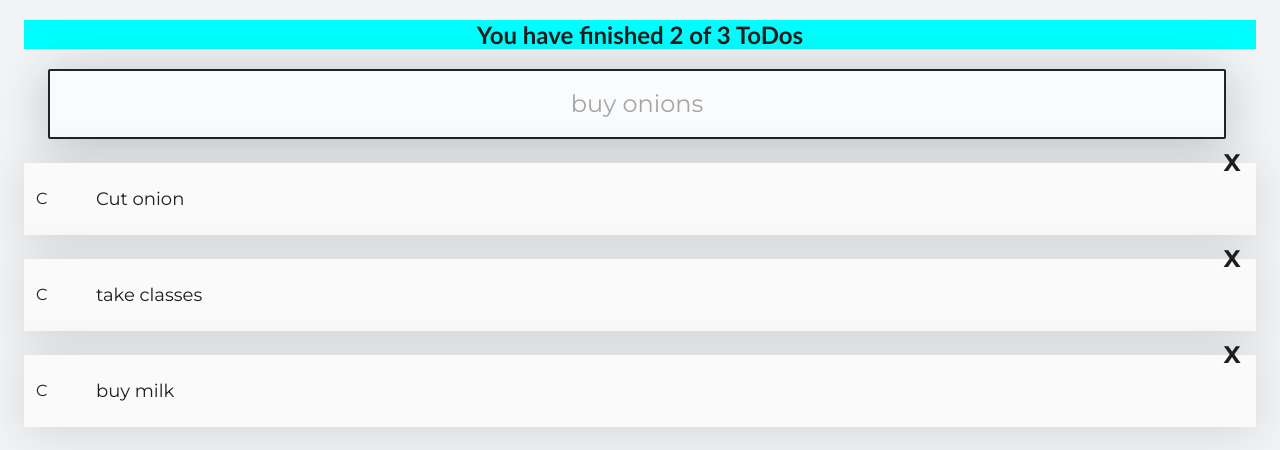
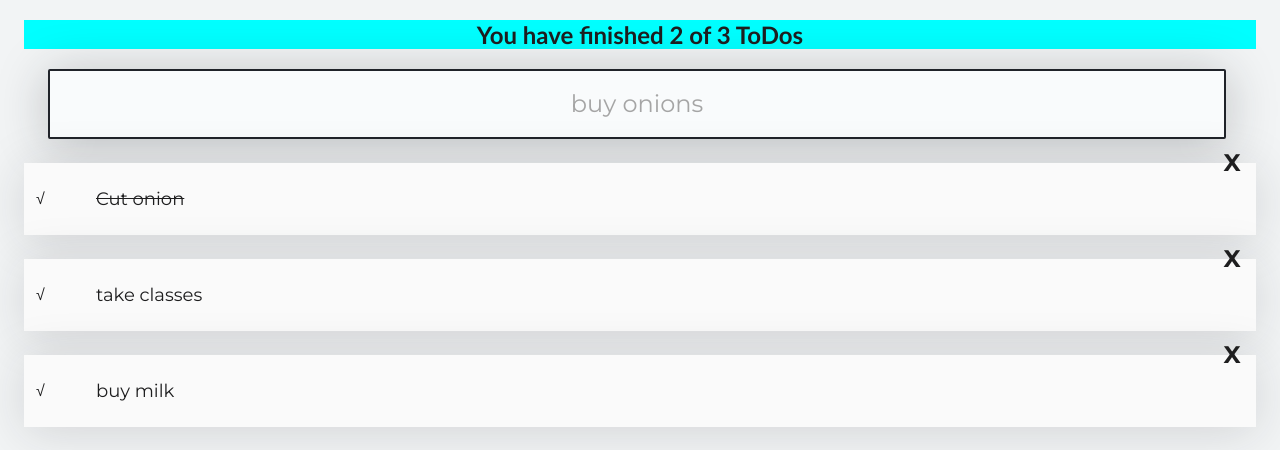
Before and after one commit to ERJavier/intro-react, a React (Create React App) app: page / in a window 1280 px wide. Shown: the top 450 px of the page. Built offline with nearby package versions, Linux system fonts and the light colour scheme.

Commit message:
intro-react

```diff
--- a/src/App.js
+++ b/src/App.js
@@ -7,7 +7,7 @@ import {CreateTodoButtom} from "./CreateTodoButton";
 // import './App.css';
 
 const todos = [
-  { text: 'Cut onion', completed: false},
+  { text: 'Cut onion', completed: true},
   { text: 'take classes', completed: false },
   { text: 'buy milk', completed: false}
 ]
--- a/src/TodoItem.js
+++ b/src/TodoItem.js
@@ -5,7 +5,7 @@ import './TodoItem.css';
 const TodoItem = (props) => {
     return(
         <li className="TodoItem">
-            <span className="{`Icon Icon-check ${props.completed && 'Icon-check--active'}`}">C</span>
+            <span className="{`Icon Icon-check ${props.completed && 'Icon-check--active'}`}">√</span>
             <p className={`TodoItem-p ${props.completed && 'TodoItem-p--complete'}`}>{props.text}</p>
             <span className="Icon Icon-delete">X</span>
         </li>
```
